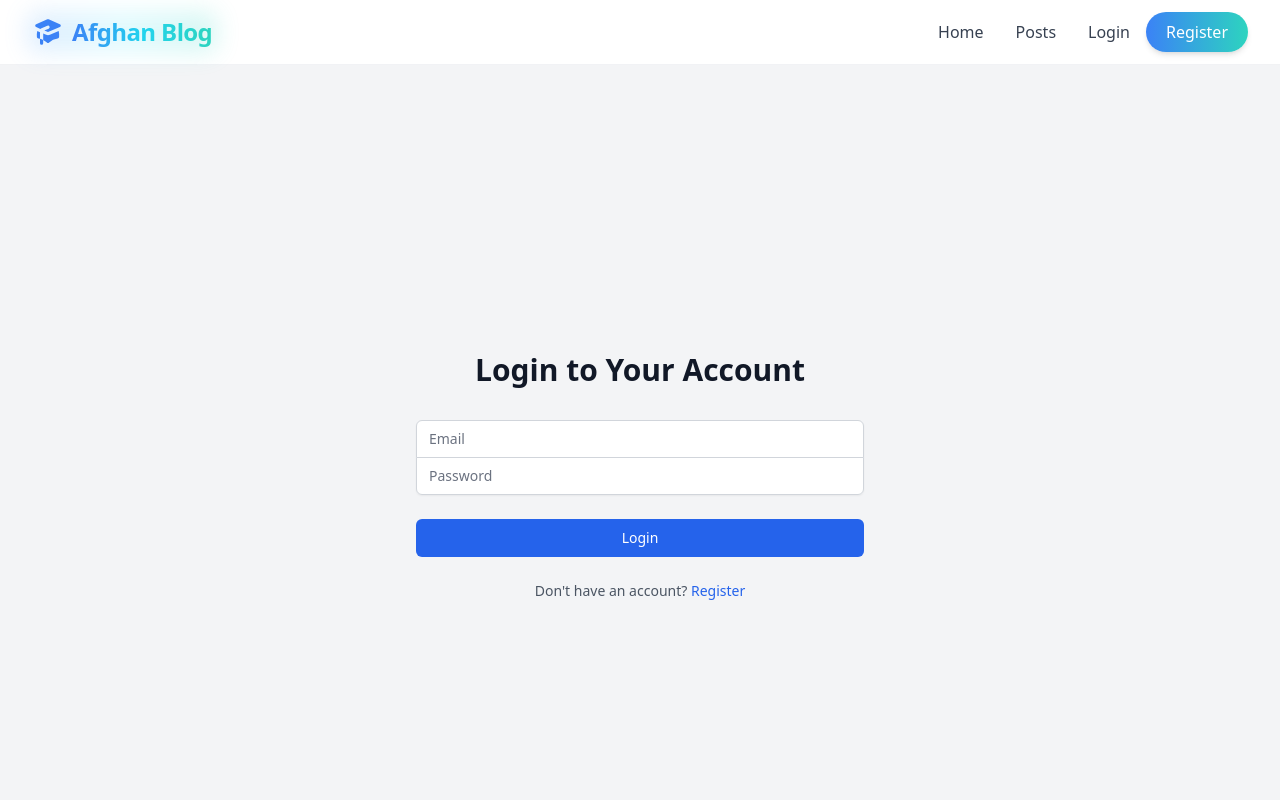
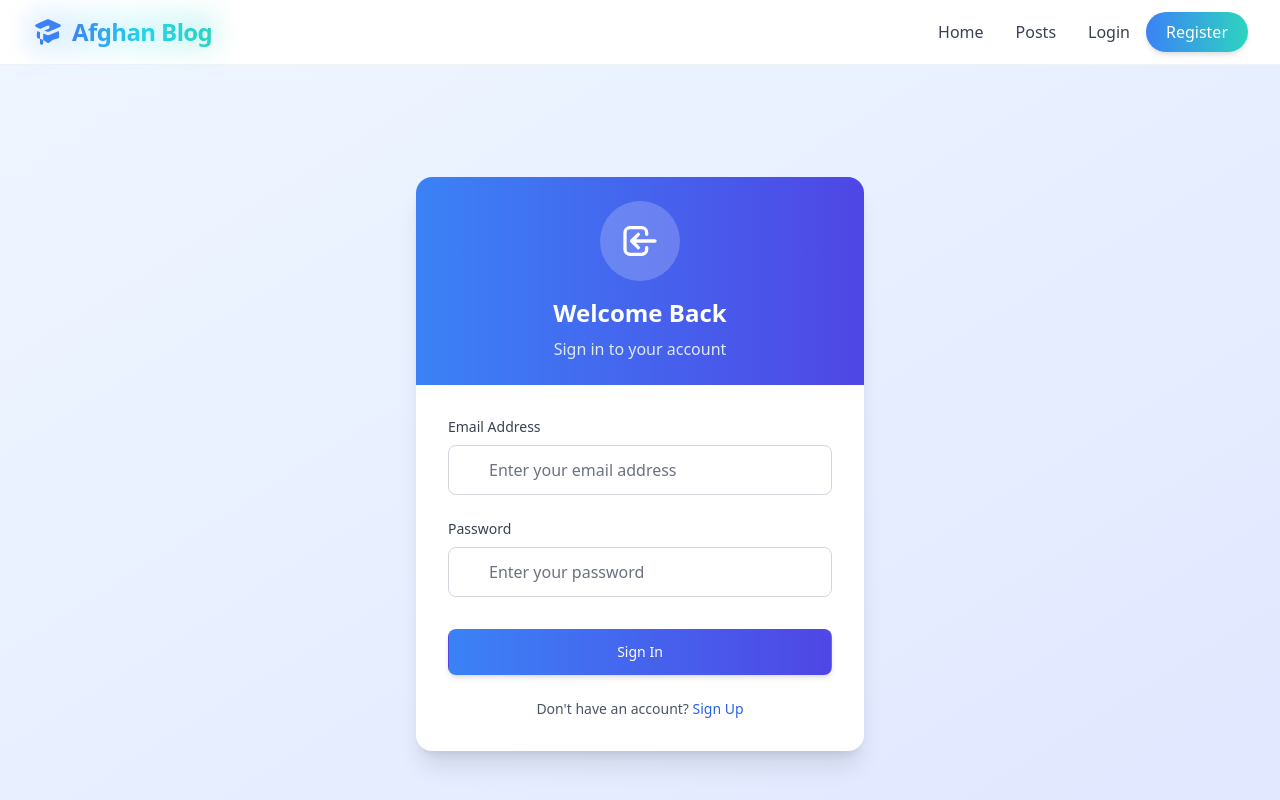
Before and after one commit to hafiz1379/afghanblogplatform, a React (Create React App) app in the folder frontend/: page /login in a window 1280 px wide. Shown: the top 800 px of the page. Built offline with nearby package versions, Linux system fonts and the light colour scheme; the HTML template or start-up script is replaced by a standard one.

Commit message:
enhance UI/UX and add error handling improvements

```diff
--- a/frontend/src/pages/Login.jsx
+++ b/frontend/src/pages/Login.jsx
@@ -1,85 +1,89 @@
-import React, { useState, useEffect } from "react";
+import React, { useState, useEffect, useCallback, useMemo } from "react";
 import { Link, useNavigate } from "react-router-dom";
 import { useAuth } from "../context/AuthContext";
 import { toast } from "react-toastify";
 
-const Login = () => {
-  const { login, isAuthenticated, loading } = useAuth();
-  const navigate = useNavigate();
-  const [formData, setFormData] = useState({
-    email: "",
-    password: "",
-  });
+// Extracted components for better organization
+const ErrorMessage = ({ message }) => (
+  <div className="mb-4 p-4 bg-red-50 border-l-4 border-red-500 rounded-md animate-pulse">
+    <div className="flex">
+      <div className="flex-shrink-0">
+        <svg
+          className="h-5 w-5 text-red-400"
+          viewBox="0 0 20 20"
+          fill="currentColor"
+        >
+          <path
+            fillRule="evenodd"
+            d="M10 18a8 8 0 100-16 8 8 0 000 16zM8.707 7.293a1 1 0 00-1.414 1.414L8.586 10l-1.293 1.293a1 1 0 101.414 1.414L10 11.414l1.293 1.293a1 1 0 001.414-1.414L11.414 10l1.293-1.293a1 1 0 00-1.414-1.414L10 8.586 8.707 7.293z"
+            clipRule="evenodd"
+          />
+        </svg>
+      </div>
+      <div className="ml-3">
+        <p className="text-sm font-medium text-red-800">Login Failed</p>
+        <p className="text-sm text-red-700">{message}</p>
+      </div>
+    </div>
+  </div>
+);
 
-  const { email, password } = formData;
-
-  useEffect(() => {
-    if (isAuthenticated) {
-      navigate("/");
-    }
-  }, [isAuthenticated, navigate]);
-
-  const onChange = (e) => {
-    setFormData({ ...formData, [e.target.name]: e.target.value });
-  };
-
-  const onSubmit = (e) => {
-    e.preventDefault();
-    if (!email || !password) {
-      toast.error("Please enter all fields");
-      return;
-    }
-    login({ email, password });
-  };
-
-  return (
-    <div className="min-h-screen flex items-center justify-center bg-gray-100 py-12 px-4 sm:px-6 lg:px-8">
-      <div className="max-w-md w-full space-y-8">
+const InputField = ({
+  id,
+  name,
+  type,
+  label,
+  placeholder,
+  value,
+  onChange,
+  error,
+  icon,
+  required = false,
+  autoComplete,
+}) => (
   <div>
-          <h2 className="mt-6 text-center text-3xl font-extrabold text-gray-900">
-            Login to Your Account
-          </h2>
+    <label
+      htmlFor={id}
+      className="block text-sm font-medium text-gray-700 mb-2"
+    >
+      {label}
+    </label>
+    <div className="relative">
+      <div className="absolute inset-y-0 left-0 pl-3 flex items-center pointer-events-none">
+        <svg
+          className="h-5 w-5 text-gray-400"
+          fill="none"
+          stroke="currentColor"
+          viewBox="0 0 24 24"
+        >
+          {icon}
+        </svg>
       </div>
-        <form className="mt-8 space-y-6" onSubmit={onSubmit}>
-          <div className="rounded-md shadow-sm -space-y-px">
-            <div>
-              <label htmlFor="email" className="sr-only">
-                Email
-              </label>
       <input
-                id="email"
-                name="email"
-                type="email"
-                autoComplete="email"
-                required
-                className="appearance-none rounded-none relative block w-full px-3 py-2 border border-gray-300 placeholder-gray-500 text-gray-900 rounded-t-md focus:outline-none focus:ring-blue-500 focus:border-blue-500 focus:z-10 sm:text-sm"
-                placeholder="Email"
-                value={email}
-                onChange={onChange}
-              />
-            </div>
-            <div>
-              <label htmlFor="password" className="sr-only">
-                Password
-              </label>
-              <input
-                id="password"
-                name="password"
-                type="password"
-                autoComplete="current-password"
-                required
-                className="appearance-none rounded-none relative block w-full px-3 py-2 border border-gray-300 placeholder-gray-500 text-gray-900 rounded-b-md focus:outline-none focus:ring-blue-500 focus:border-blue-500 focus:z-10 sm:text-sm"
-                placeholder="Password"
-                value={password}
+        id={id}
+        name={name}
+        type={type}
+        autoComplete={autoComplete}
+        required={required}
+        className={`appearance-none relative block w-full pl-10 pr-3 py-3 border ${
+          error ? "border-red-300" : "border-gray-300"
+        } placeholder-gray-500 text-gray-900 rounded-lg focus:outline-none focus:ring-2 ${
+          error
+            ? "focus:ring-red-500 focus:border-red-500"
+            : "focus:ring-blue-500 focus:border-transparent"
+        } transition-all duration-200`}
+        placeholder={placeholder}
+        value={value}
         onChange={onChange}
       />
     </div>
   </div>
+);
 
-          <div>
+const SubmitButton = ({ loading, children }) => (
   <button
     type="submit"
-              className="group relative w-full flex justify-center py-2 px-4 border border-transparent text-sm font-medium rounded-md text-white bg-blue-600 hover:bg-blue-700 focus:outline-none focus:ring-2 focus:ring-offset-2 focus:ring-blue-500"
+    className="group relative w-full flex justify-center py-3 px-4 border border-transparent text-sm font-medium rounded-lg text-white bg-gradient-to-r from-blue-500 to-indigo-600 hover:from-blue-600 hover:to-indigo-700 focus:outline-none focus:ring-2 focus:ring-offset-2 focus:ring-blue-500 transition-all duration-200 transform hover:scale-[1.02] shadow-md hover:shadow-lg"
     disabled={loading}
   >
     {loading ? (
@@ -107,23 +111,171 @@ const Login = () => {
         Processing...
       </span>
     ) : (
-                "Login"
+      children
     )}
   </button>
+);
+
+const Login = () => {
+  const { login, isAuthenticated, loading } = useAuth();
+  const navigate = useNavigate();
+  const [formData, setFormData] = useState({
+    email: "",
+    password: "",
+  });
+  const [loginError, setLoginError] = useState("");
+
+  // Memoize form data to prevent unnecessary re-renders
+  const { email, password } = formData;
+
+  // Memoize icons to prevent recreation on every render
+  const formIcons = useMemo(
+    () => ({
+      email: (
+        <path
+          strokeLinecap="round"
+          strokeLinejoin="round"
+          strokeWidth={2}
+          d="M16 12a4 4 0 10-8 0 4 4 0 008 0zm0 0v1.5a2.5 2.5 0 005 0V12a9 9 0 10-9 9m4.5-1.206a8.959 8.959 0 01-4.5 1.207"
+        />
+      ),
+      password: (
+        <path
+          strokeLinecap="round"
+          strokeLinejoin="round"
+          strokeWidth={2}
+          d="M12 15v2m-6 4h12a2 2 0 002-2v-6a2 2 0 00-2-2H6a2 2 0 00-2 2v6a2 2 0 002 2zm10-10V7a4 4 0 00-8 0v4h8z"
+        />
+      ),
+    }),
+    []
+  );
+
+  // Use useCallback to prevent recreation of functions on every render
+  const onChange = useCallback(
+    (e) => {
+      setFormData((prevData) => ({
+        ...prevData,
+        [e.target.name]: e.target.value,
+      }));
+      // Clear error when user starts typing
+      if (loginError) {
+        setLoginError("");
+      }
+    },
+    [loginError]
+  );
+
+  const onSubmit = useCallback(
+    async (e) => {
+      e.preventDefault();
+      if (!email || !password) {
+        toast.error("Please enter all fields");
+        return;
+      }
+
+      setLoginError(""); // Clear previous error
+
+      try {
+        const result = await login({ email, password });
+
+        if (!result.success) {
+          // Set the error message from the returned result
+          setLoginError(result.error);
+        }
+      } catch (error) {
+        // Handle any unexpected errors
+        console.error("Unexpected login error:", error);
+        setLoginError("An unexpected error occurred. Please try again.");
+      }
+    },
+    [email, password, login]
+  );
+
+  // Redirect if already authenticated
+  useEffect(() => {
+    if (isAuthenticated) {
+      navigate("/");
+    }
+  }, [isAuthenticated, navigate]);
+
+  return (
+    <div className="min-h-screen bg-gradient-to-br from-blue-50 to-indigo-100 flex items-center justify-center py-12 px-4 sm:px-6 lg:px-8">
+      <div className="max-w-md w-full">
+        <div className="bg-white rounded-2xl shadow-xl overflow-hidden">
+          <div className="bg-gradient-to-r from-blue-500 to-indigo-600 p-6">
+            <div className="text-center">
+              <div className="w-20 h-20 mx-auto bg-white/20 rounded-full flex items-center justify-center mb-4">
+                <svg
+                  className="w-10 h-10 text-white"
+                  fill="none"
+                  stroke="currentColor"
+                  viewBox="0 0 24 24"
+                >
+                  <path
+                    strokeLinecap="round"
+                    strokeLinejoin="round"
+                    strokeWidth={2}
+                    d="M11 16l-4-4m0 0l4-4m-4 4h14m-5 4v1a3 3 0 01-3 3H6a3 3 0 01-3-3V7a3 3 0 013-3h7a3 3 0 013 3v1"
+                  />
+                </svg>
+              </div>
+              <h2 className="text-2xl font-bold text-white">Welcome Back</h2>
+              <p className="mt-2 text-blue-100">Sign in to your account</p>
+            </div>
           </div>
 
-          <div className="text-center">
+          <div className="p-8">
+            {/* Error Message */}
+            {loginError && <ErrorMessage message={loginError} />}
+
+            <form className="space-y-6" onSubmit={onSubmit}>
+              <InputField
+                id="email"
+                name="email"
+                type="email"
+                label="Email Address"
+                placeholder="Enter your email address"
+                value={email}
+                onChange={onChange}
+                error={loginError}
+                icon={formIcons.email}
+                autoComplete="email"
+                required
+              />
+
+              <InputField
+                id="password"
+                name="password"
+                type="password"
+                label="Password"
+                placeholder="Enter your password"
+                value={password}
+                onChange={onChange}
+                error={loginError}
+                icon={formIcons.password}
+                autoComplete="current-password"
+                required
+              />
+
+              <div className="pt-2">
+                <SubmitButton loading={loading}>Sign In</SubmitButton>
+              </div>
+            </form>
+
+            <div className="mt-6 text-center">
               <p className="text-sm text-gray-600">
                 Don't have an account?{" "}
                 <Link
                   to="/register"
-                className="font-medium text-blue-600 hover:text-blue-500"
+                  className="font-medium text-blue-600 hover:text-blue-500 transition-colors duration-200"
                 >
-                Register
+                  Sign Up
                 </Link>
               </p>
             </div>
-        </form>
+          </div>
+        </div>
       </div>
     </div>
   );
```
Lines whose indentation alone changed are shown as unchanged.
